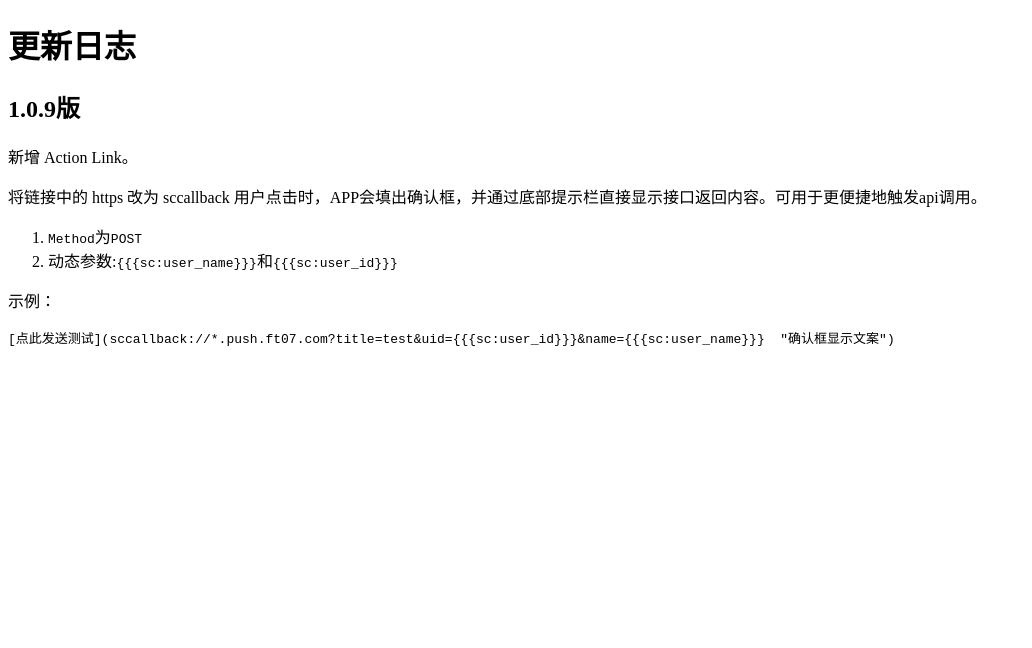
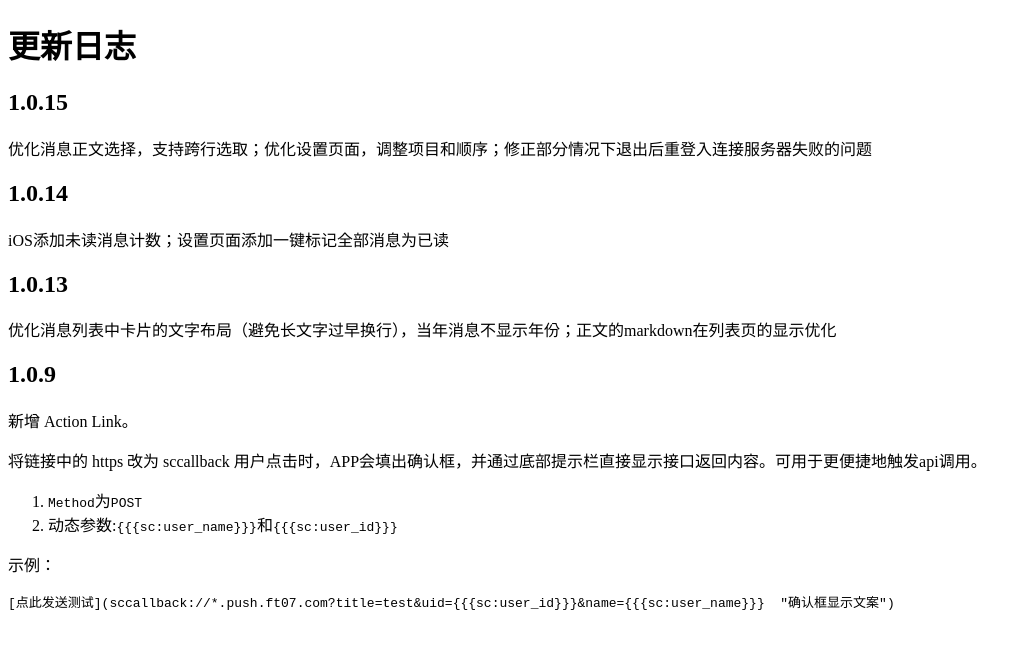
Before and after one commit to easychen/serverchan3-doc, a Next.js app: page /changelog in a window 1280 px wide. Shown: the top 648 px of the page, without its empty margins (0-1032 px from the left). Built offline with nearby package versions, Linux system fonts and the light colour scheme.

Commit message:
1.0.15更新日志

```diff
--- a/pages/changelog.mdx
+++ b/pages/changelog.mdx
@@ -1,6 +1,21 @@
 # 更新日志
 
-## 1.0.9版
+
+
+## 1.0.15
+
+优化消息正文选择，支持跨行选取；优化设置页面，调整项目和顺序；修正部分情况下退出后重登入连接服务器失败的问题
+
+## 1.0.14
+
+iOS添加未读消息计数；设置页面添加一键标记全部消息为已读
+
+## 1.0.13
+
+优化消息列表中卡片的文字布局（避免长文字过早换行），当年消息不显示年份；正文的markdown在列表页的显示优化
+
+
+## 1.0.9
 
 新增 Action Link。
 
```
